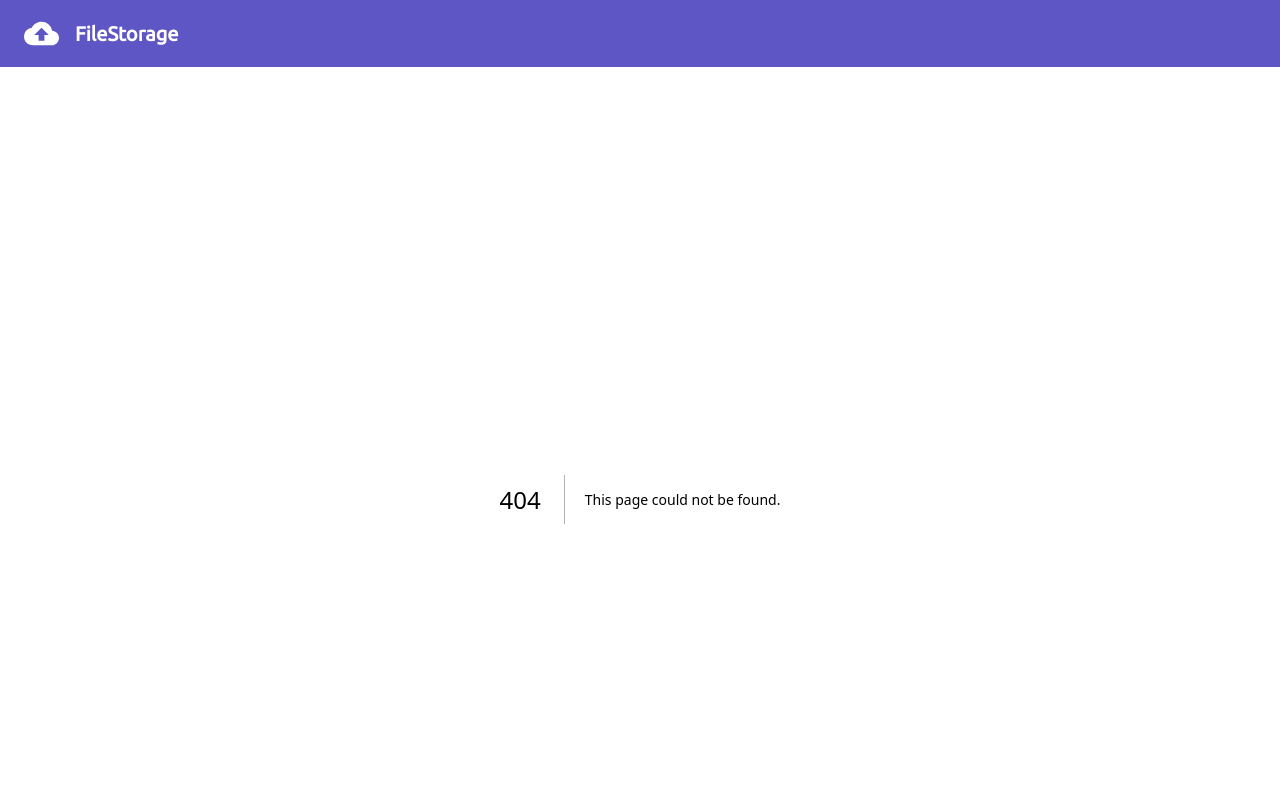
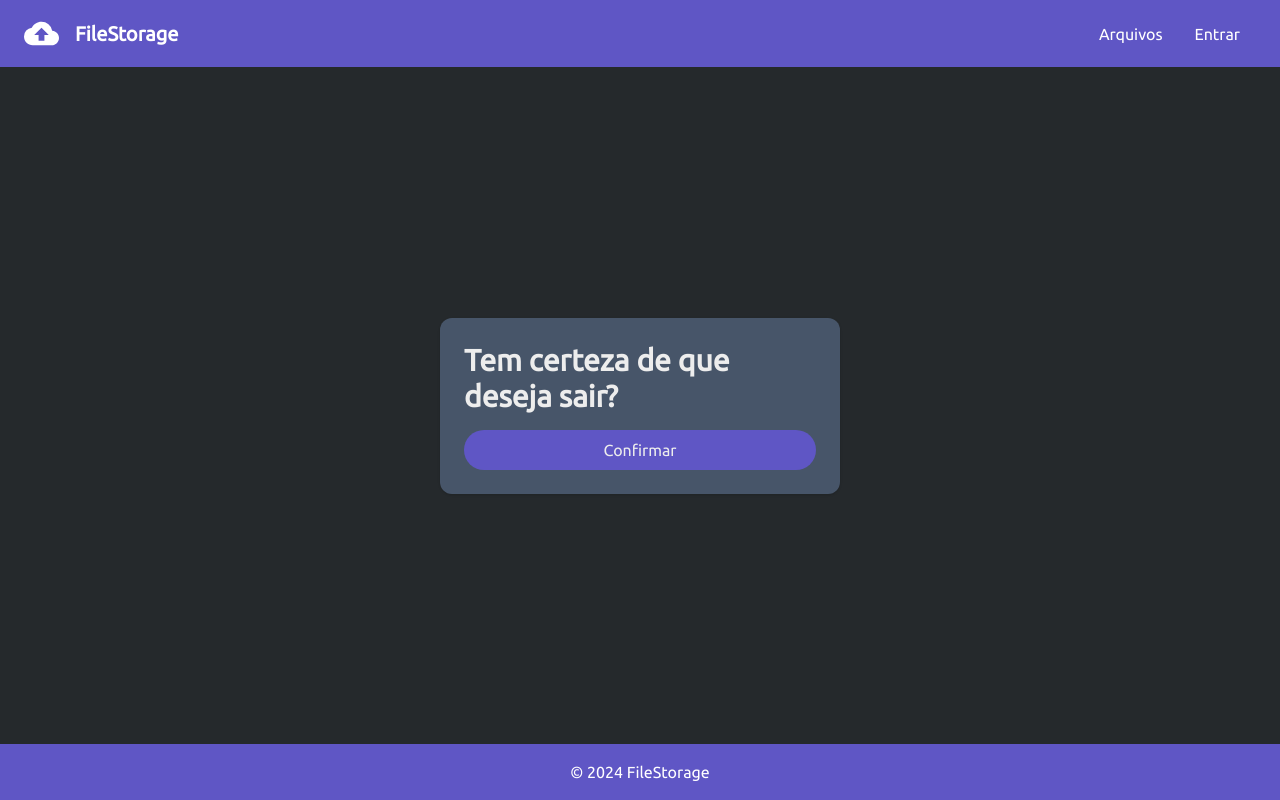
Before and after one commit to Lucashcr/filestorage, a Next.js app in the folder frontend/: page /auth/logout in a window 1280 px wide. Before the commit this address had no page. Shown: the top 800 px of the page. Built offline with nearby package versions, Linux system fonts and the light colour scheme.

Commit message:
feat(frontend): Implements login and logout flow

```diff
--- /dev/null
+++ b/frontend/app/auth/login/page.tsx
@@ -0,0 +1,77 @@
+"use client";
+
+import { toast } from "react-toastify";
+import { useCookies } from "react-cookie";
+import { useRouter } from "next/navigation";
+
+import apiService from "@/services/api";
+import { use } from "react";
+
+const SECONDS_PER_HOUR = 3600;
+
+type LoginPageProps = {
+  searchParams: Promise<{ next: string | undefined }>;
+};
+
+export default function LoginPage(props: LoginPageProps) {
+  const searchParams = use(props.searchParams);
+
+  const setCookie = useCookies()[1];
+  const router = useRouter();
+
+  async function handleSubmitForm(data: FormData) {
+    const email = data.get("email");
+    const password = data.get("password");
+
+    try {
+      const requestData = { email, password };
+      const response = await apiService.post("/auth/login", requestData);
+      const responseData = response.data;
+
+      const cookieOptions = {
+        maxAge: 24 * SECONDS_PER_HOUR,
+        path: "/",
+      };
+      setCookie("authToken", responseData.token, cookieOptions);
+
+      toast.success("Usuário logado com sucesso!");
+      router.push(searchParams.next || "/");
+    } catch (error) {
+      console.error(error);
+      toast.error("Erro ao tentar fazer login");
+    }
+  }
+
+  return (
+    <div className="grow flex flex-col items-center justify-center">
+      <div className="w-[400px] bg-secondary p-6 rounded-xl shadow flex flex-col gap-4">
+        <h1 className="text-3xl font-bold">Entrar</h1>
+        <form className="flex flex-col gap-4" action={handleSubmitForm}>
+          <fieldset>
+            <input
+              type="text"
+              name="email"
+              id="email"
+              className="w-full bg-gray-700 px-4 py-2 rounded-lg bg-gray-700"
+              placeholder="Email"
+            />
+          </fieldset>
+          <fieldset>
+            <input
+              type="password"
+              name="password"
+              id="password"
+              className="w-full bg-gray-700 px-4 py-2 rounded-lg"
+              placeholder="Password"
+            />
+          </fieldset>
+          <input
+            type="submit"
+            value="Confirmar"
+            className="bg-primary py-2 rounded-full hover:bg-accent"
+          />
+        </form>
+      </div>
+    </div>
+  );
+}
--- /dev/null
+++ b/frontend/app/auth/logout/page.tsx
@@ -0,0 +1,31 @@
+"use client";
+
+import { useCookies } from "react-cookie";
+import { toast } from "react-toastify";
+import { useRouter } from "next/navigation";
+
+export default function LoginPage() {
+  const removeCookie = useCookies()[2];
+  const router = useRouter();
+
+  async function handleSubmitForm() {
+    removeCookie("authToken", {path: "/"});
+    toast.success("Usuário deslogado com sucesso!");
+    router.push("/auth/login");
+  }
+
+  return (
+    <div className="grow flex flex-col items-center justify-center">
+      <div className="w-[400px] bg-secondary p-6 rounded-xl shadow flex flex-col gap-4">
+        <h1 className="text-3xl font-bold">Tem certeza de que deseja sair?</h1>
+        <form className="flex flex-col gap-4" action={handleSubmitForm}>
+          <input
+            type="submit"
+            className="bg-primary py-2 rounded-full hover:bg-accent"
+            value="Confirmar"
+          />
+        </form>
+      </div>
+    </div>
+  );
+}
--- a/frontend/app/login/page.tsx
+++ /dev/null
@@ -1,42 +0,0 @@
-"use client";
-
-export default function LoginPage() {
-  function handleSubmitForm(data: FormData) {
-    const username = data.get("username");
-    console.log(username);
-    const password = data.get("password");
-    console.log(password);
-  }
-
-  return (
-    <div className="grow flex flex-col items-center justify-center">
-      <div className="w-[400px] bg-secondary p-6 rounded-xl shadow flex flex-col gap-4">
-        <h1 className="text-3xl font-bold">Login</h1>
-        <form className="flex flex-col gap-4" action={handleSubmitForm}>
-          <fieldset>
-            <input
-              type="text"
-              name="username"
-              id="username"
-              className="w-full bg-gray-700 px-4 py-2 rounded-lg bg-gray-700"
-              placeholder="Username or email"
-            />
-          </fieldset>
-          <fieldset>
-            <input
-              type="password"
-              name="password"
-              id="password"
-              className="w-full bg-gray-700 px-4 py-2 rounded-lg"
-              placeholder="Password"
-            />
-          </fieldset>
-          <input
-            type="submit"
-            className="bg-primary py-2 rounded-full hover:bg-accent"
-          />
-        </form>
-      </div>
-    </div>
-  );
-}
--- /dev/null
+++ b/frontend/app/not-found.tsx
@@ -0,0 +1,10 @@
+export default function NotFoundPage() {
+  return (
+    <div className="grow flex flex-col items-center justify-center">
+      <div className="w-[400px] bg-secondary p-6 rounded-xl shadow flex flex-col gap-4">
+        <h1 className="text-3xl font-bold">Ops!</h1>
+        <p>Não encontramos a página que você está buscando.</p>
+      </div>
+    </div>
+  );
+}
--- a/frontend/components/layout/header.tsx
+++ b/frontend/components/layout/header.tsx
@@ -1,12 +1,36 @@
+"use client";
+
 import { MdBackup } from "react-icons/md";
+import { useCookies } from "react-cookie";
+import { useEffect, useState } from "react";
+import Link from "next/link";
 
 export default function Header() {
+  const cookies = useCookies()[0];
+
+  const [logActionTitle, setLogActionTitle] = useState("Entrar");
+  const [logActionHref, setLogActionHref] = useState("/auth/login");
+
+  useEffect(() => {
+    if (cookies.authToken) {
+      setLogActionTitle("Sair");
+      setLogActionHref("/auth/logout");
+    } else {
+      setLogActionTitle("Entrar");
+      setLogActionHref("/auth/login");
+    }
+  }, [cookies.authToken])
+
   return (
-    <header className="bg-primary text-white px-6 py-4 flex justify-start items-center">
+    <header className="bg-primary text-white px-6 py-4 flex justify-between items-center">
       <div className="flex items-center gap-4">
         <MdBackup size={35} />
         <h1 className="text-xl font-bold">FileStorage</h1>
       </div>
+      <div>
+        <Link href="/" className="px-4 py-2 rounded-full hover:bg-accent transition duration-[200ms]">Arquivos</Link>
+        <Link href={logActionHref} className="px-4 py-2 rounded-full hover:bg-accent transition duration-[200ms]">{logActionTitle}</Link>
+      </div>
     </header>
   );
 }
--- a/frontend/package.json
+++ b/frontend/package.json
@@ -10,8 +10,10 @@
     "test": "jest"
   },
   "dependencies": {
+    "axios": "^1.7.8",
     "next": "15.0.0",
     "react": "19.0.0-rc-65a56d0e-20241020",
+    "react-cookie": "^7.2.2",
     "react-dom": "19.0.0-rc-65a56d0e-20241020",
     "react-icons": "^5.3.0",
     "react-toastify": "^10.0.6"
--- /dev/null
+++ b/frontend/services/api.ts
@@ -0,0 +1,41 @@
+import axios from "axios";
+import { Cookies } from "react-cookie";
+import { toast } from "react-toastify";
+import Router from "next/router";
+
+const apiService = axios.create({
+  baseURL: "http://localhost:8080",
+  headers: {
+    "Content-Type": "application/json",
+  },
+  xsrfCookieName: "XSRF-TOKEN",
+  xsrfHeaderName: "X-CSRF-TOKEN",
+});
+
+const cookies = new Cookies();
+
+apiService.interceptors.request.use(
+  (config) => {
+    const token = cookies.get("authToken");
+    if (token) {
+      config.headers.Authorization = `Bearer ${token}`;
+    }
+    return config;
+  },
+  (error) => {
+    return Promise.reject(error);
+  }
+);
+
+apiService.interceptors.response.use(
+  (response) => response,
+  (error) => {
+    if (error.response && error.response.status === 401) {
+      toast.error("Usuário não autenticado.");
+      Router.push("/login")
+    }
+    return Promise.reject(error);
+  }
+);
+
+export default apiService;
```
Also changed, not shown: frontend/middleware.ts (added, +26 -0 lines), 1 other file (tests, documents, lock files or other folders).
